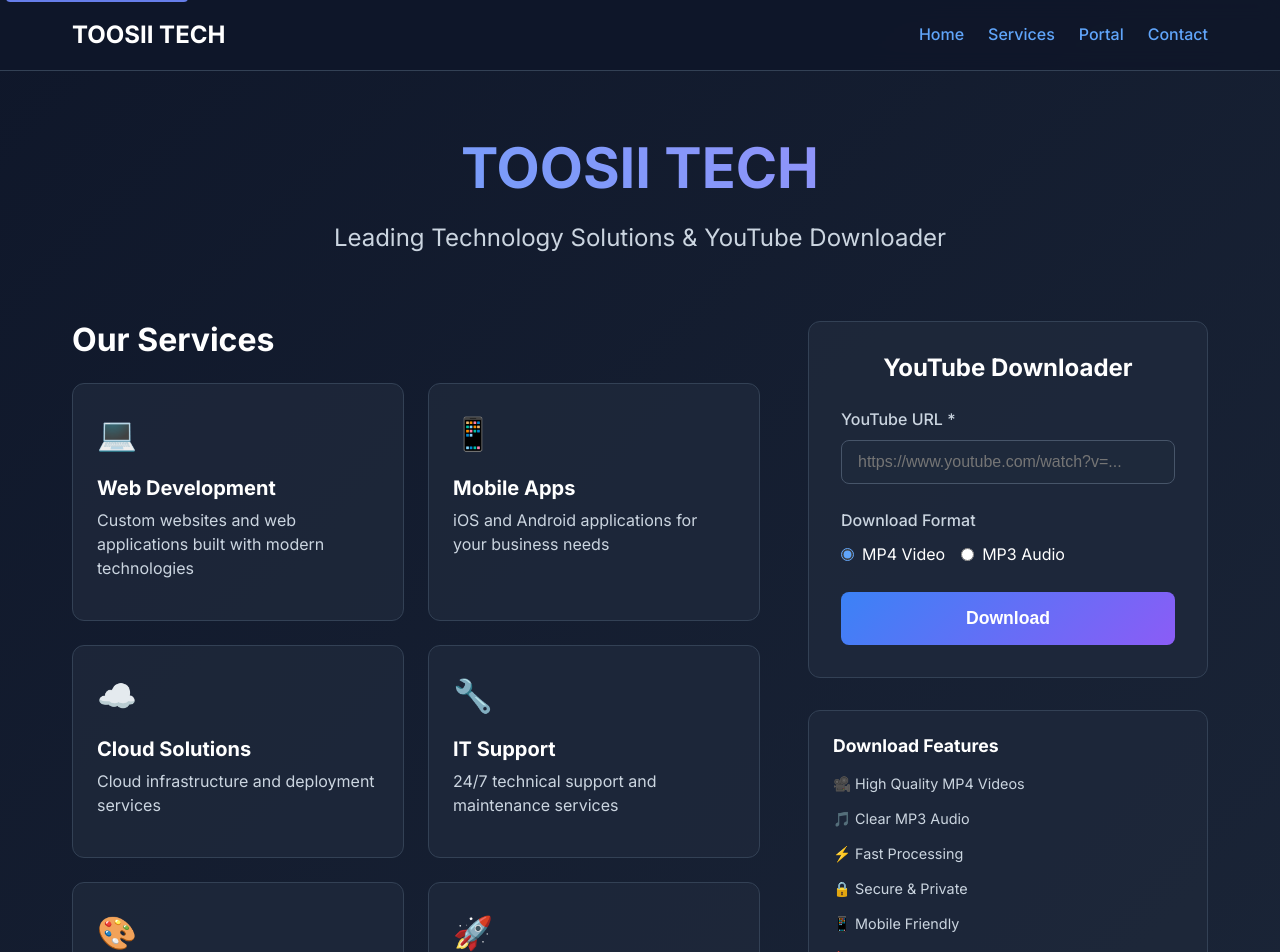
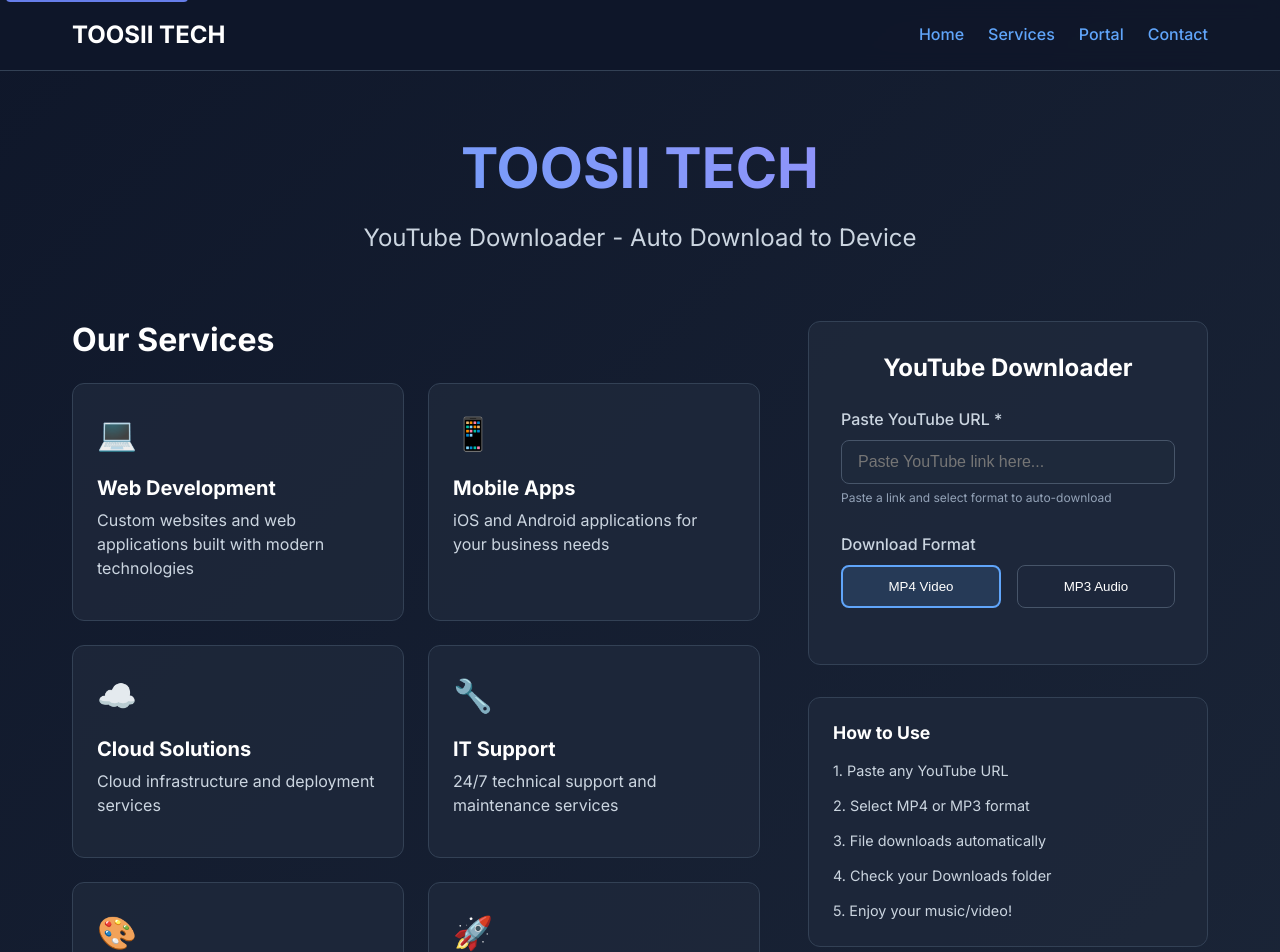
Before and after one commit to TOOSII102/BASE-WEB-APP2, a Next.js app: page / in a window 1280 px wide. Shown: the top 952 px of the page. Built offline with nearby package versions, Linux system fonts and the light colour scheme.

Commit message:
Update page.js

```diff
--- a/app/page.js
+++ b/app/page.js
@@ -1,6 +1,6 @@
 'use client'
 
-import { useState } from 'react'
+import { useState, useRef, useEffect } from 'react'
 import Link from 'next/link'
 import Head from 'next/head'
 
@@ -10,11 +10,17 @@
   const [loading, setLoading] = useState(false)
   const [result, setResult] = useState(null)
   const [error, setError] = useState('')
-  const [downloading, setDownloading] = useState(false)
+  const [autoDownload, setAutoDownload] = useState(false)
+  const urlInputRef = useRef(null)
 
-  const handleDownload = async (e) => {
-    e.preventDefault()
+  // Auto-download when URL is pasted and format is selected
+  useEffect(() => {
+    if (url && autoDownload) {
+      handleAutoDownload();
+    }
+  }, [url, downloadType, autoDownload]);
 
+  const handleAutoDownload = async () => {
     if (!url.trim()) {
       setError('Please enter a YouTube URL')
       return
@@ -47,10 +53,59 @@
       }
 
       setResult(data)
+
+      // Automatically trigger download
+      setTimeout(() => {
+        triggerDownload(data.downloadUrl, data.title, data.type);
+      }, 1000);
+
     } catch (err) {
       setError(err.message || 'An error occurred while processing your request')
     } finally {
       setLoading(false)
+      setAutoDownload(false)
+    }
+  }
+
+  const triggerDownload = (downloadUrl, title, type) => {
+    try {
+      // Create a safe filename
+      const safeTitle = title.replace(/[^a-z0-9]/gi, '_').toLowerCase();
+      const filename = `${safeTitle}.${type}`;
+
+      // Method 1: Direct download using anchor tag
+      const link = document.createElement('a');
+      link.href = downloadUrl;
+      link.setAttribute('download', filename);
+      link.setAttribute('target', '_blank');
+
+      // Append to body, click, and remove
+      document.body.appendChild(link);
+      link.click();
+      document.body.removeChild(link);
+
+      console.log('Download triggered:', filename);
+
+    } catch (err) {
+      console.error('Download error:', err);
+      // Fallback: Open in new tab
+      window.open(downloadUrl, '_blank');
+    }
+  }
+
+  const handleUrlPaste = (e) => {
+    // Set auto-download flag when user pastes a URL
+    setTimeout(() => {
+      if (url.trim()) {
+        setAutoDownload(true);
+      }
+    }, 500);
+  }
+
+  const handleFormatChange = (type) => {
+    setDownloadType(type);
+    if (url.trim()) {
+      setAutoDownload(true);
     }
   }
 
@@ -59,81 +114,14 @@
     setDownloadType('mp4')
     setResult(null)
     setError('')
-    setDownloading(false)
-  }
-
-  // Function to handle the actual download to device
-  const handleActualDownload = async () => {
-    if (!result || !result.downloadUrl) return;
-
-    setDownloading(true);
-
-    try {
-      // Create a safe filename
-      const safeTitle = result.title.replace(/[^a-z0-9]/gi, '_').toLowerCase();
-      const filename = `${safeTitle}.${result.type}`;
-
-      // Method 1: Direct download using anchor tag with download attribute
-      const link = document.createElement('a');
-      link.href = result.downloadUrl;
-      link.setAttribute('download', filename);
-      link.setAttribute('target', '_blank');
-
-      // Append to body, click, and remove
-      document.body.appendChild(link);
-      link.click();
-      document.body.removeChild(link);
-
-      // Fallback: If direct download doesn't work, open in new tab
-      setTimeout(() => {
-        window.open(result.downloadUrl, '_blank');
-      }, 1000);
-
-    } catch (err) {
-      console.error('Download error:', err);
-      // Fallback to opening in new tab
-      window.open(result.downloadUrl, '_blank');
-    } finally {
-      setTimeout(() => setDownloading(false), 2000);
+    setAutoDownload(false)
+    if (urlInputRef.current) {
+      urlInputRef.current.focus();
     }
   }
 
-  // Alternative download method using fetch (for smaller files)
-  const handleFetchDownload = async () => {
-    if (!result || !result.downloadUrl) return;
-
-    setDownloading(true);
-
-    try {
-      const response = await fetch(result.downloadUrl);
-      const blob = await response.blob();
-
-      // Create blob URL
-      const blobUrl = window.URL.createObjectURL(blob);
-
-      // Create download link
-      const link = document.createElement('a');
-      link.href = blobUrl;
-
-      const safeTitle = result.title.replace(/[^a-z0-9]/gi, '_').toLowerCase();
-      const filename = `${safeTitle}.${result.type}`;
-      link.download = filename;
-
-      // Append to body, click, and remove
-      document.body.appendChild(link);
-      link.click();
-      document.body.removeChild(link);
-
-      // Clean up blob URL
-      window.URL.revokeObjectURL(blobUrl);
-
-    } catch (err) {
-      console.error('Fetch download error:', err);
-      // Fallback to direct method
-      handleActualDownload();
-    } finally {
-      setTimeout(() => setDownloading(false), 2000);
-    }
+  const manualDownload = () => {
+    setAutoDownload(true);
   }
 
   return (
@@ -208,7 +196,7 @@
             marginBottom: '2rem',
             lineHeight: '1.6'
           }}>
-            Leading Technology Solutions & YouTube Downloader
+            YouTube Downloader - Auto Download to Device
           </p>
         </div>
 
@@ -305,12 +293,10 @@
               </h2>
               <p style={{ color: '#cbd5e0', lineHeight: '1.6', marginBottom: '1rem' }}>
                 Based in Nairobi, Kenya, TOOSII TECH provides cutting-edge technology solutions
-                for businesses and individuals. We specialize in web development, mobile applications,
-                and digital services that help you succeed in the digital world.
+                for businesses and individuals.
               </p>
               <p style={{ color: '#cbd5e0', lineHeight: '1.6' }}>
-                Our YouTube downloader tool is just one example of our commitment to creating
-                useful, free tools for the community.
+                Our YouTube downloader automatically downloads files to your device when you paste a link and select format.
               </p>
             </div>
           </div>
@@ -333,7 +319,6 @@
                 YouTube Downloader
               </h3>
 
-              <form onSubmit={handleDownload}>
               <div style={{ marginBottom: '1.5rem' }}>
                 <label style={{
                   display: 'block',
@@ -341,13 +326,15 @@
                   color: '#cbd5e0',
                   fontWeight: '500'
                 }}>
-                    YouTube URL *
+                  Paste YouTube URL *
                 </label>
                 <input
+                  ref={urlInputRef}
                   type="url"
                   value={url}
                   onChange={(e) => setUrl(e.target.value)}
-                    placeholder="https://www.youtube.com/watch?v=..."
+                  onPaste={handleUrlPaste}
+                  placeholder="Paste YouTube link here..."
                   style={{
                     width: '100%',
                     padding: '0.75rem 1rem',
@@ -357,8 +344,10 @@
                     color: 'white',
                     fontSize: '1rem'
                   }}
-                    required
                 />
+                <div style={{ color: '#94a3b8', fontSize: '0.75rem', marginTop: '0.25rem' }}>
+                  Paste a link and select format to auto-download
+                </div>
               </div>
 
               <div style={{ marginBottom: '1.5rem' }}>
@@ -371,48 +360,76 @@
                   Download Format
                 </label>
                 <div style={{ display: 'flex', gap: '1rem' }}>
-                    <label style={{ display: 'flex', alignItems: 'center', gap: '0.5rem', cursor: 'pointer' }}>
-                      <input
-                        type="radio"
-                        value="mp4"
-                        checked={downloadType === 'mp4'}
-                        onChange={(e) => setDownloadType(e.target.value)}
-                        style={{ accentColor: '#60a5fa' }}
-                      />
-                      <span>MP4 Video</span>
-                    </label>
-                    <label style={{ display: 'flex', alignItems: 'center', gap: '0.5rem', cursor: 'pointer' }}>
-                      <input
-                        type="radio"
-                        value="mp3"
-                        checked={downloadType === 'mp3'}
-                        onChange={(e) => setDownloadType(e.target.value)}
-                        style={{ accentColor: '#60a5fa' }}
-                      />
-                      <span>MP3 Audio</span>
-                    </label>
+                  <button
+                    type="button"
+                    onClick={() => handleFormatChange('mp4')}
+                    style={{
+                      flex: 1,
+                      padding: '0.75rem 1rem',
+                      borderRadius: '8px',
+                      border: downloadType === 'mp4' ? '2px solid #60a5fa' : '1px solid #475569',
+                      background: downloadType === 'mp4' ? 'rgba(96, 165, 250, 0.15)' : 'rgba(30, 41, 59, 0.8)',
+                      color: 'white',
+                      cursor: 'pointer',
+                      fontWeight: '500'
+                    }}
+                  >
+                    MP4 Video
+                  </button>
+                  <button
+                    type="button"
+                    onClick={() => handleFormatChange('mp3')}
+                    style={{
+                      flex: 1,
+                      padding: '0.75rem 1rem',
+                      borderRadius: '8px',
+                      border: downloadType === 'mp3' ? '2px solid #60a5fa' : '1px solid #475569',
+                      background: downloadType === 'mp3' ? 'rgba(96, 165, 250, 0.15)' : 'rgba(30, 41, 59, 0.8)',
+                      color: 'white',
+                      cursor: 'pointer',
+                      fontWeight: '500'
+                    }}
+                  >
+                    MP3 Audio
+                  </button>
                 </div>
               </div>
 
+              {!loading && !autoDownload && url && (
                 <button
-                  type="submit"
-                  disabled={loading}
+                  onClick={manualDownload}
                   style={{
                     width: '100%',
-                    background: loading ? '#475569' : 'linear-gradient(135deg, #3b82f6, #8b5cf6)',
+                    background: 'linear-gradient(135deg, #3b82f6, #8b5cf6)',
                     color: 'white',
                     padding: '1rem 2rem',
                     borderRadius: '8px',
                     border: 'none',
                     fontWeight: '600',
                     fontSize: '1.1rem',
-                    cursor: loading ? 'not-allowed' : 'pointer',
-                    opacity: loading ? 0.7 : 1
+                    cursor: 'pointer'
                   }}
                 >
-                  {loading ? 'Processing...' : 'Download'}
+                  Download Now
                 </button>
-              </form>
+              )}
+
+              {(loading || autoDownload) && (
+                <div style={{
+                  width: '100%',
+                  background: '#475569',
+                  color: 'white',
+                  padding: '1rem 2rem',
+                  borderRadius: '8px',
+                  border: 'none',
+                  fontWeight: '600',
+                  fontSize: '1.1rem',
+                  textAlign: 'center'
+                }}>
+                  ⏳ Downloading to your device...
+                </div>
+              )}
+            </div>
 
             {error && (
               <div style={{
@@ -421,12 +438,11 @@
                 color: '#fca5a5',
                 padding: '1rem',
                 borderRadius: '8px',
-                  marginTop: '1rem'
+                marginBottom: '2rem'
               }}>
                 {error}
               </div>
             )}
-            </div>
 
             {/* Results */}
             {result && (
@@ -443,7 +459,7 @@
                   marginBottom: '1.5rem'
                 }}>
                   <h4 style={{ fontSize: '1.25rem', color: 'white', margin: 0 }}>
-                    ✅ Download Ready!
+                    ✅ Download Complete!
                   </h4>
                   <button
                     onClick={resetForm}
@@ -484,43 +500,32 @@
                       </div>
                     </div>
                     <div>
-                      <div style={{ color: '#94a3b8', fontSize: '0.75rem' }}>Quality</div>
-                      <div style={{ color: 'white', fontWeight: '500', fontSize: '0.875rem' }}>
-                        {result.quality}
+                      <div style={{ color: '#94a3b8', fontSize: '0.75rem' }}>Status</div>
+                      <div style={{ color: '#10b981', fontWeight: '500', fontSize: '0.875rem' }}>
+                        Downloaded to Device
                       </div>
                     </div>
                   </div>
 
-                  <button
-                    onClick={handleActualDownload}
-                    disabled={downloading}
-                    style={{
-                      width: '100%',
-                      background: downloading
-                        ? 'linear-gradient(135deg, #475569, #64748b)'
-                        : 'linear-gradient(135deg, #10b981, #059669)',
-                      color: 'white',
-                      padding: '0.75rem 1.5rem',
-                      borderRadius: '8px',
-                      border: 'none',
-                      textDecoration: 'none',
-                      fontWeight: '600',
-                      fontSize: '0.9rem',
-                      cursor: downloading ? 'not-allowed' : 'pointer',
-                      opacity: downloading ? 0.7 : 1
-                    }}
-                  >
-                    {downloading ? 'Downloading...' : `⬇️ Download ${result.type.toUpperCase()}`}
-                  </button>
+                  <div style={{
+                    color: '#10b981',
+                    textAlign: 'center',
+                    padding: '0.5rem',
+                    background: 'rgba(16, 185, 129, 0.1)',
+                    borderRadius: '6px',
+                    border: '1px solid rgba(16, 185, 129, 0.3)'
+                  }}>
+                    ✅ File saved to your Downloads folder
+                  </div>
                 </div>
 
                 <div style={{ color: '#94a3b8', fontSize: '0.75rem' }}>
-                  💡 The file will download directly to your device
+                  💡 Check your Downloads folder to listen to the {result.type.toUpperCase()} file
                 </div>
               </div>
             )}
 
-            {/* Quick Features */}
+            {/* Instructions */}
             <div style={{
               background: 'rgba(30, 41, 59, 0.8)',
               border: '1px solid #334155',
@@ -528,17 +533,16 @@
               padding: '1.5rem'
             }}>
               <h4 style={{ color: 'white', marginBottom: '1rem', fontSize: '1.1rem' }}>
-                Download Features
+                How to Use
               </h4>
               <div style={{ display: 'flex', flexDirection: 'column', gap: '0.75rem' }}>
                 {[
-                  '🎥 High Quality MP4 Videos',
-                  '🎵 Clear MP3 Audio',
-                  '⚡ Fast Processing',
-                  '🔒 Secure & Private',
-                  '📱 Mobile Friendly',
-                  '💯 Free Service'
-                ].map((feature, index) => (
+                  '1. Paste any YouTube URL',
+                  '2. Select MP4 or MP3 format',
+                  '3. File downloads automatically',
+                  '4. Check your Downloads folder',
+                  '5. Enjoy your music/video!'
+                ].map((step, index) => (
                   <div key={index} style={{
                     display: 'flex',
                     alignItems: 'center',
@@ -546,7 +550,7 @@
                     color: '#cbd5e0',
                     fontSize: '0.9rem'
                   }}>
-                    {feature}
+                    {step}
                   </div>
                 ))}
               </div>
```
Lines whose indentation alone changed are shown as unchanged.
